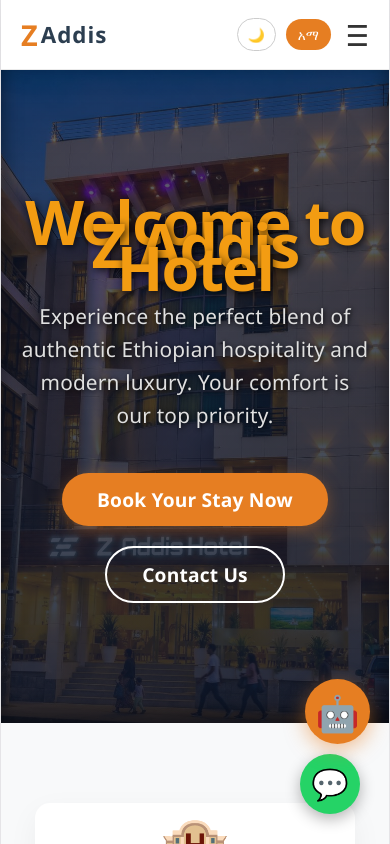
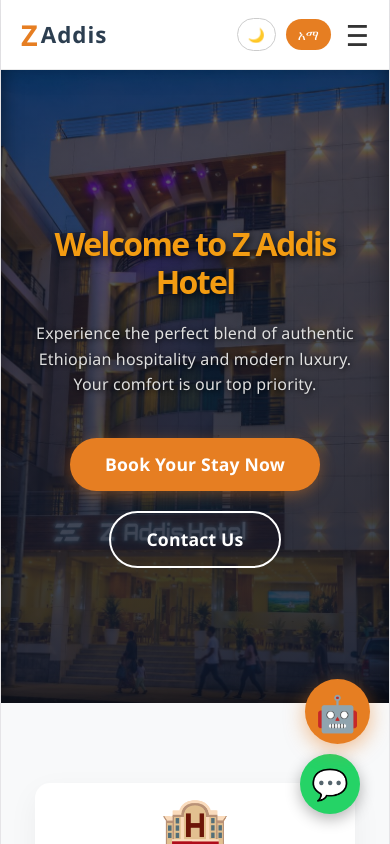
Before and after one commit to semerehiwet/z-addis-hotel, a React app in the folder frontend/: page / in a window 390 px wide. Shown: the top 844 px of the page. Built offline with nearby package versions, Linux system fonts and the light colour scheme; the HTML template or start-up script is replaced by a standard one.

Commit message:
Update Home.jsx

```diff
--- a/frontend/src/pages/Home.jsx
+++ b/frontend/src/pages/Home.jsx
@@ -7,12 +7,12 @@ const Home = ({ lang }) => {
 
       {/* የጀርባ ምስል (Hero Section) */}
       <div style={{
-        /* ፎቶው ከ public ፎልደር በቀጥታ እንዲነበብ '/12397.jpg' ተጠቅመናል */
         backgroundImage: 'linear-gradient(rgba(15, 23, 42, 0.65), rgba(15, 23, 42, 0.85)), url("/g1.jpg")',
         backgroundSize: 'cover',
         backgroundPosition: 'center',
         color: 'white',
-        padding: '120px 20px',
+        /* በስልክ እና በኮምፒውተር ራሱን የሚያስተካክል ፓዲንግ */
+        padding: 'clamp(80px, 15vh, 120px) 20px',
         textAlign: 'center',
         minHeight: '75vh',
         display: 'flex',
@@ -21,10 +21,30 @@ const Home = ({ lang }) => {
         alignItems: 'center',
         boxShadow: 'inset 0 -10px 20px rgba(0,0,0,0.5)'
       }}>
-        <h1 style={{ fontSize: '3.8rem', color: '#f39c12', marginBottom: '20px', textShadow: '2px 2px 8px rgba(0,0,0,0.8)', fontWeight: 'bold' }}>
+
+        {/*
+          ዋናው ጽሁፍ (Heading): clamp(2rem, 6vw, 3.8rem) በስልክ 2rem፣ በኮምፒውተር 3.8rem ይሆናል።
+          እንዲሁም lineHeight: '1.2' ጽሁፎቹ እንዳይደራረቡ ይከላከላል።
+        */}
+        <h1 style={{
+          fontSize: 'clamp(2rem, 6vw, 3.8rem)',
+          lineHeight: '1.2',
+          color: '#f39c12',
+          marginBottom: '20px',
+          textShadow: '2px 2px 8px rgba(0,0,0,0.8)',
+          fontWeight: 'bold'
+        }}>
           {lang === 'am' ? 'ወደ ዜድ አዲስ ሆቴል እንኳን በደህና መጡ' : 'Welcome to Z Addis Hotel'}
         </h1>
-        <p style={{ fontSize: '1.3rem', maxWidth: '750px', marginBottom: '40px', lineHeight: '1.6', textShadow: '1px 1px 5px rgba(0,0,0,0.9)', color: '#e0e0e0' }}>
+
+        <p style={{
+          fontSize: 'clamp(1rem, 3vw, 1.3rem)',
+          maxWidth: '750px',
+          marginBottom: '40px',
+          lineHeight: '1.6',
+          textShadow: '1px 1px 5px rgba(0,0,0,0.9)',
+          color: '#e0e0e0'
+        }}>
           {lang === 'am'
             ? 'በእውነተኛ የኢትዮጵያ መስተንግዶ እና ዘመናዊ አገልግሎት የተዋበ ቆይታን ያሳልፉ። መስተንግዷችን ከጠበቁት በላይ ነው!'
             : 'Experience the perfect blend of authentic Ethiopian hospitality and modern luxury. Your comfort is our top priority.'}
@@ -34,14 +54,14 @@ const Home = ({ lang }) => {
         <div style={{ display: 'flex', gap: '20px', flexWrap: 'wrap', justifyContent: 'center' }}>
           <Link to="/booking" style={{
             backgroundColor: '#e67e22', color: 'white', padding: '15px 35px', textDecoration: 'none',
-            fontSize: '1.2rem', borderRadius: '50px', fontWeight: 'bold',
+            fontSize: '1.1rem', borderRadius: '50px', fontWeight: 'bold',
             boxShadow: '0 4px 15px rgba(230, 126, 34, 0.4)'
           }}>
             {lang === 'am' ? 'አሁኑኑ ቦታ ይያዙ (Book Now)' : 'Book Your Stay Now'}
           </Link>
           <Link to="/contact" style={{
             backgroundColor: 'transparent', border: '2px solid #fff', color: 'white', padding: '15px 35px',
-            textDecoration: 'none', fontSize: '1.2rem', borderRadius: '50px', fontWeight: 'bold'
+            textDecoration: 'none', fontSize: '1.1rem', borderRadius: '50px', fontWeight: 'bold'
           }}>
             {lang === 'am' ? 'አድራሻችን (Contact Us)' : 'Contact Us'}
           </Link>
@@ -64,6 +84,7 @@ const Home = ({ lang }) => {
           <h3 style={{ color: '#2c3e50', marginBottom: '15px', fontSize: '1.5rem' }}>{lang === 'am' ? 'ልዩ የምግብ አዳራሽ' : 'Fine Dining'}</h3>
           <p style={{ color: '#666', lineHeight: '1.6' }}>{lang === 'am' ? 'በተዋጣላቸው ሼፎች የሚዘጋጁ የኢትዮጵያ ባህላዊ እና አለም አቀፍ ምግቦች በተመጣጣኝ ዋጋ።' : 'Enjoy traditional Ethiopian and international cuisine prepared by expert chefs.'}</p>
         </div>
+
         {/* አገልግሎት 3 */}
         <div style={{ textAlign: 'center', maxWidth: '320px', padding: '30px', borderRadius: '15px', backgroundColor: '#fff', boxShadow: '0 10px 30px rgba(0,0,0,0.05)' }}>
           <div style={{ fontSize: '3.5rem', marginBottom: '20px' }}>🌐</div>
```
